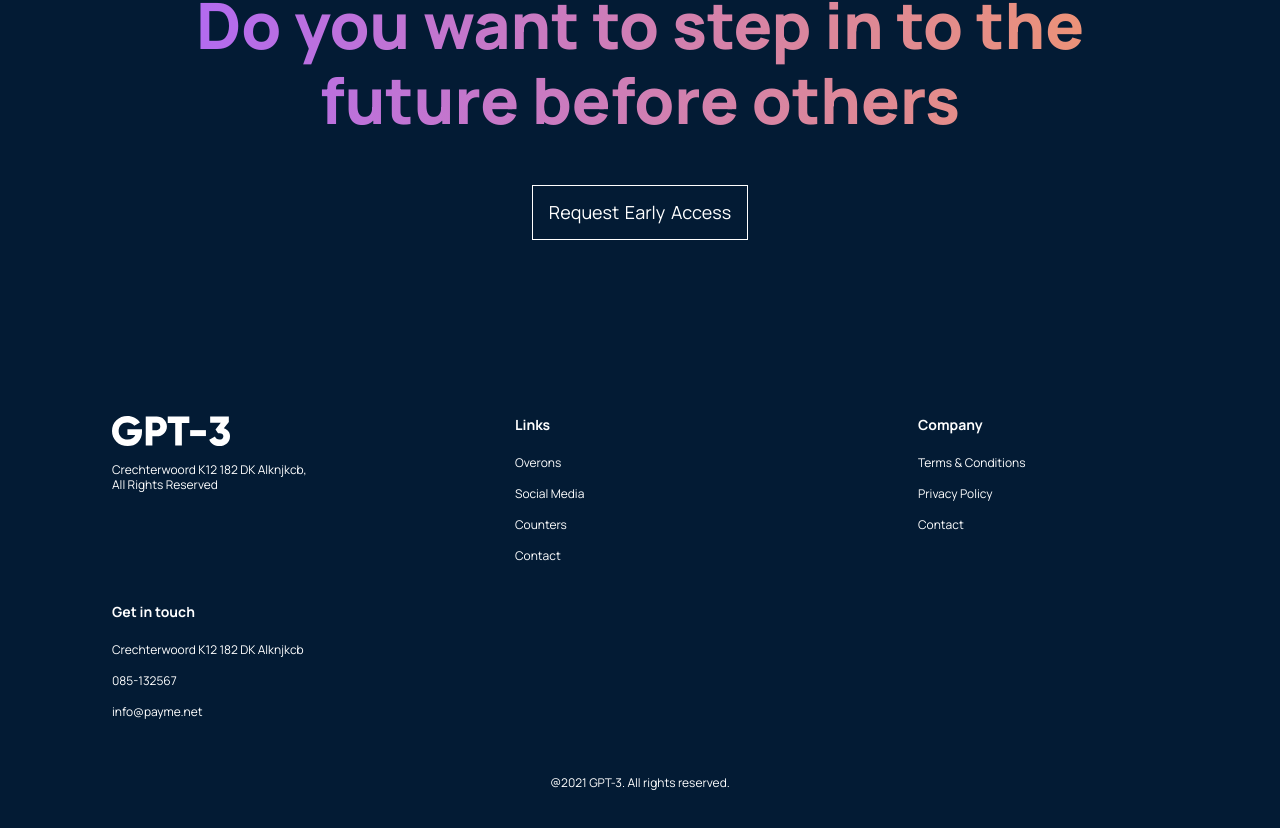
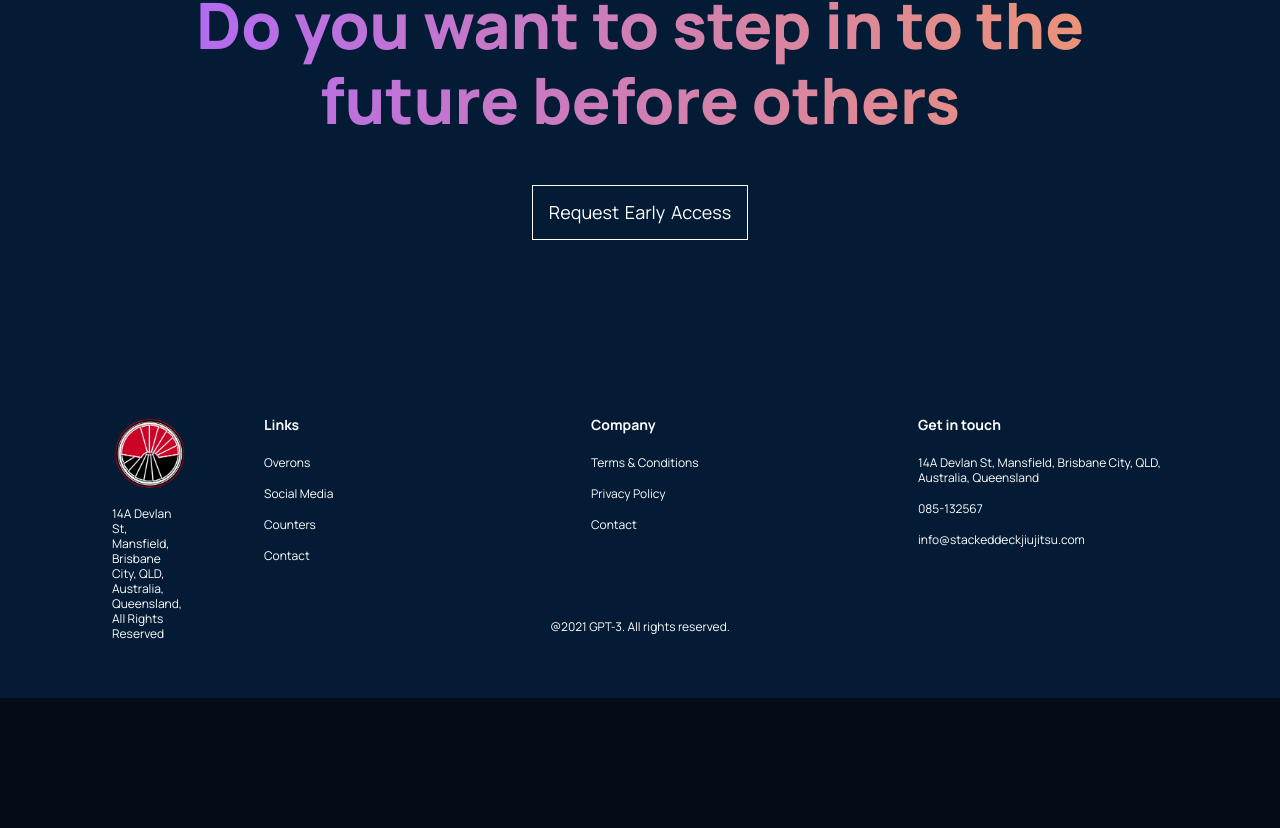
Before and after one commit to DonMMK/SDJJ-Website, a React (Create React App) app in the folder site4/: page / in a window 1280 px wide. Shown: the part 5492-6320 px from the top of the page. After the commit the page ends 6190 px from the top, so only its background shows below. Built offline with nearby package versions, Linux system fonts and the light colour scheme.

Commit message:
update footer

```diff
--- a/site4/src/containers/footer/Footer.jsx
+++ b/site4/src/containers/footer/Footer.jsx
@@ -1,5 +1,6 @@
 import React from 'react';
-import gpt3Logo from '../../logo.svg';
+// import gpt3Logo from '../../logo.svg';
+import sdjjLogo from '../../assets/sdjj_pictures/StackedDeckLogo_Background_Removed.png';
 import './footer.css';
 
 const Footer = () => (
@@ -14,8 +15,8 @@
 
     <div className="gpt3__footer-links">
       <div className="gpt3__footer-links_logo">
-        <img src={gpt3Logo} alt="gpt3_logo" />
-        <p>Crechterwoord K12 182 DK Alknjkcb, <br /> All Rights Reserved</p>
+        <img src={sdjjLogo} alt="sdjj_logo" />
+        <p>14A Devlan St, Mansfield, Brisbane City, QLD, Australia, Queensland, <br /> All Rights Reserved</p>
       </div>
       <div className="gpt3__footer-links_div">
         <h4>Links</h4>
@@ -32,9 +33,9 @@
       </div>
       <div className="gpt3__footer-links_div">
         <h4>Get in touch</h4>
-        <p>Crechterwoord K12 182 DK Alknjkcb</p>
+        <p>14A Devlan St, Mansfield, Brisbane City, QLD, Australia, Queensland</p>
         <p>085-132567</p>
-        <p>info@payme.net</p>
+        <p>info@stackeddeckjiujitsu.com</p>
       </div>
     </div>
 
--- a/site4/src/containers/footer/footer.css
+++ b/site4/src/containers/footer/footer.css
@@ -3,14 +3,12 @@
     flex-direction: column;
     justify-content: center;
     align-items: center;
-
     background: var(--color-footer);
 }
 
 .gpt3__footer-heading {
     width: 100%;
     text-align: center;
-
     margin-bottom: 3rem;
 }
 
@@ -25,11 +23,9 @@
     display: flex;
     justify-content: center;
     align-items: center;
-
     padding: 1rem;
     border: 1px solid #fff;
     text-align: center;
-
     margin-bottom: 10rem;
     cursor: pointer;
 }
@@ -48,7 +44,6 @@
     align-items: flex-start;
     flex-direction: row;
     flex-wrap: wrap;
-
     width: 100%;
     text-align: left;
 }
@@ -61,12 +56,18 @@
 .gpt3__footer-links_logo {
     display: flex;
     flex-direction: column;
+    max-width: 75px;
+    max-height: 25px;
+    margin-bottom: 50px;
 }
 
 .gpt3__footer-links_logo img {
-    width: 118px;
-    height: 30px;
-
+    max-width: 100%;
+    max-height: 100%;
+    max-width: 100%;
+    max-height: 100%;
+    width: auto;
+    height: auto;
     margin-bottom: 1rem;
 }
 
@@ -88,7 +89,6 @@
     line-height: 17px;
     font-family: var(--font-family);
     color: #fff;
-
     margin-bottom: 0.9rem;
 }
 
@@ -97,7 +97,6 @@
     line-height: 15px;
     font-family: var(--font-family);
     color: #fff;
-
     margin: 0.5rem 0;
     cursor: pointer;
 }
@@ -127,11 +126,9 @@
         font-size: 34px;
         line-height: 42px;
     }
-
     .gpt3__footer-links div {
         margin: 1rem 0;
     }
-
     .gpt3__footer-btn p {
         font-size: 14px;
         line-height: 20px;
```
